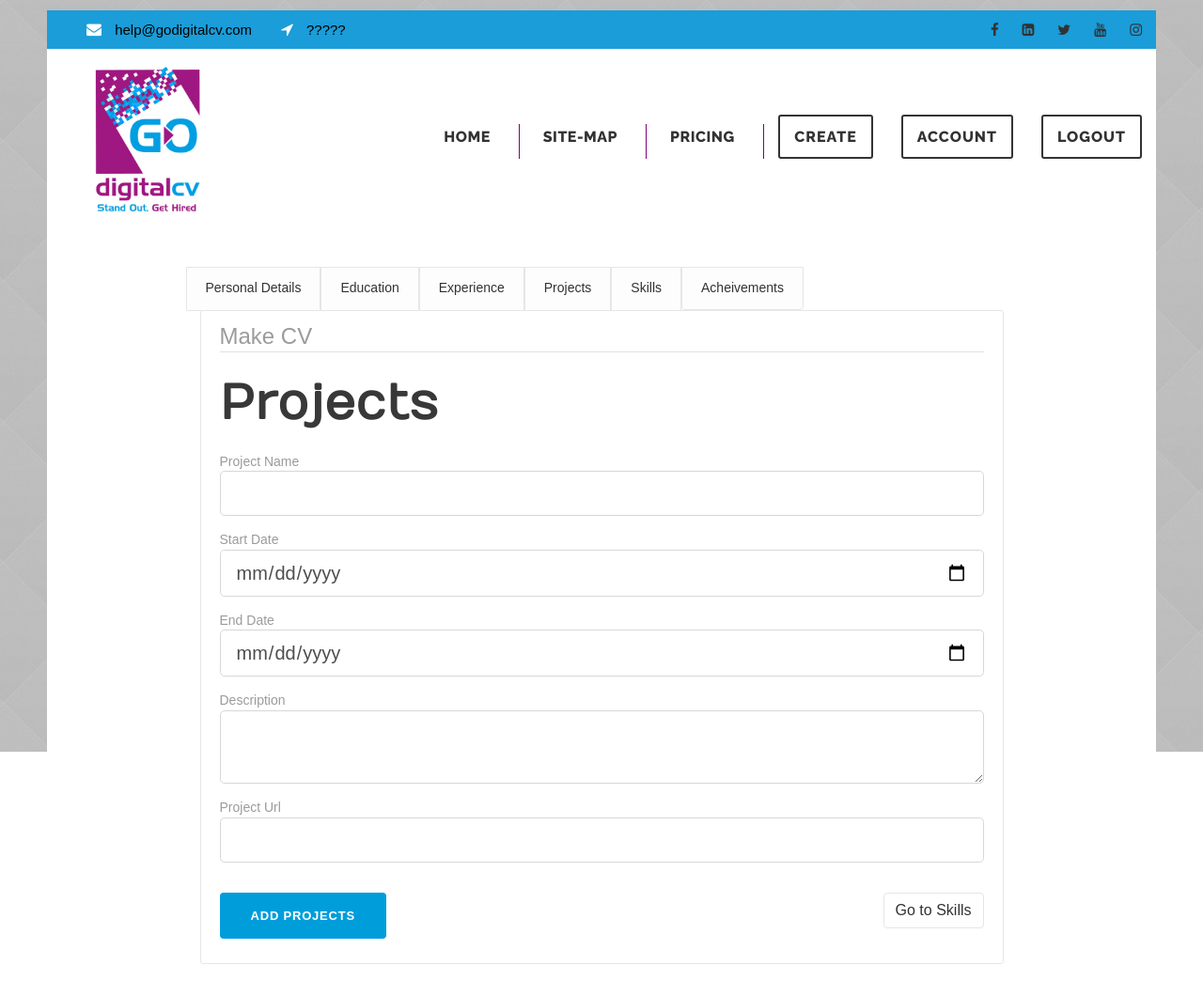
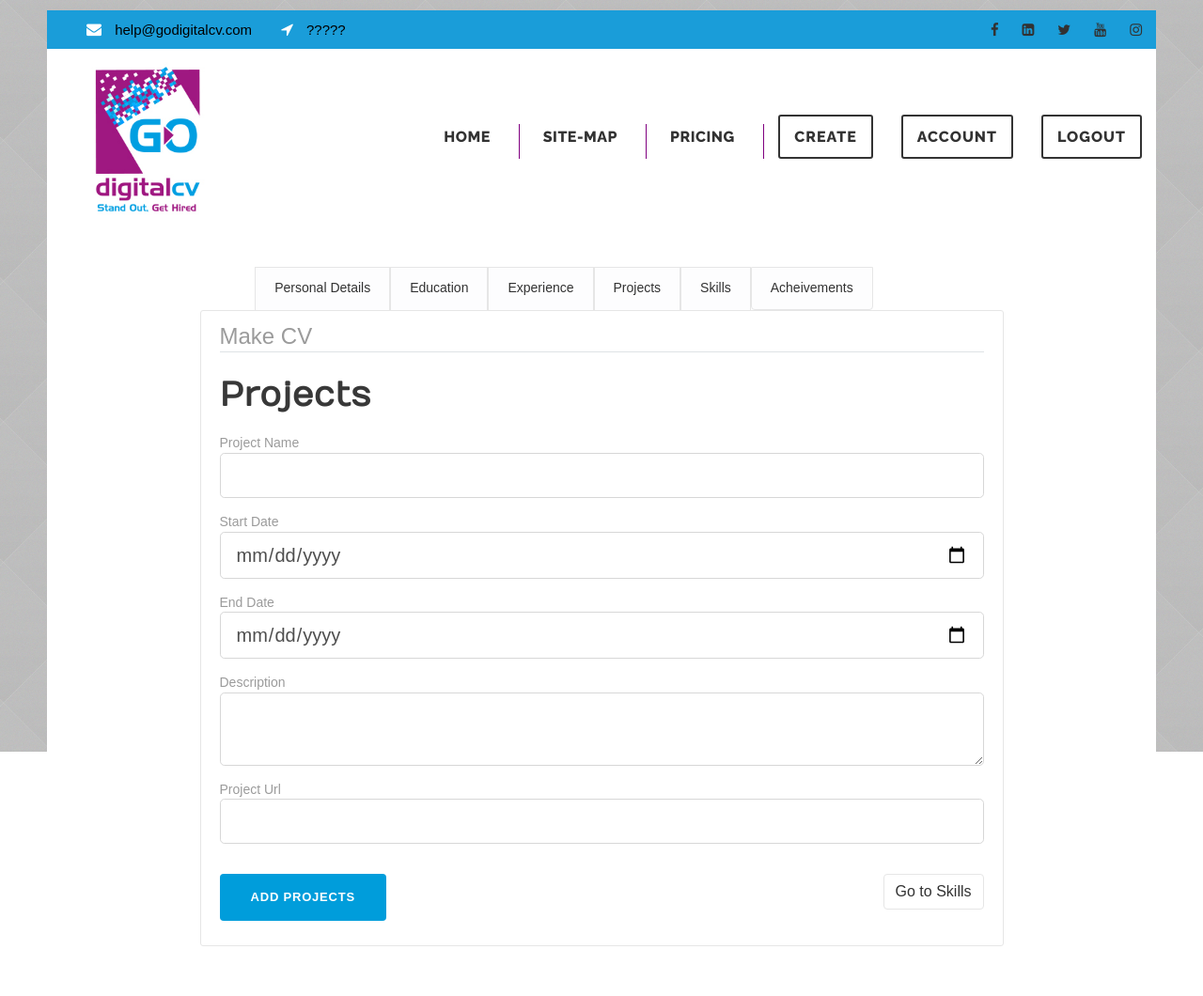
Before and after one commit to GoDigitalCV/GDCV, a Flask app: page /resume/new/projects in a window 1280 px wide. Shown: the top 1060 px of the page at 94% size. Run offline with Flask 2, Linux system fonts and the light colour scheme; a user stored in the database is signed in; data that the repository does not hold is empty; some libraries are stand-ins or nearby versions.

Commit message:
fix massive titles

```diff
--- a/resume/templates/education.html
+++ b/resume/templates/education.html
@@ -5,7 +5,7 @@
     {{ form.hidden_tag() }}
     <fieldset class="form-group" id="cloneunder">
       <legend class="border-bottom mb-4">Make CV</legend>
-      <h1>Education Details</h1>
+      <h3>Education Details</h3>
       <div id="skillclass">
         <div class="form-group">
           {{ form.college.label(class="form-control-label") }} {% if
--- a/resume/templates/experience.html
+++ b/resume/templates/experience.html
@@ -5,7 +5,7 @@
     {{ form.hidden_tag() }}
     <fieldset class="form-group" id="cloneunder">
       <legend class="border-bottom mb-4">Make CV</legend>
-      <h1>Work Experience</h1>
+      <h3>Work Experience</h3>
       <div id="skillclass">
         <div class="form-group">
           {{ form.company.label(class="form-control-label") }} {% if
--- a/resume/templates/layout.html
+++ b/resume/templates/layout.html
@@ -1204,13 +1204,13 @@
 
         <!-- CV TABS -->
         <!-- TODO flask code, if page title = ... add .active -->
+        <!-- FIXME bad bootstrap formatting -->
 
         {%if title == "New Resume" or title=="Projects" or title=="Education" or
         title=="Experience" or title == "Skills" or title == "Acheivements" %}
 
-        <div class="col-md-4">
-
-        </div>
+        <div class="col-md-4"></div>
+        <div class="col-md-1"></div>
 
         <!-- <div class="col-md-12 list-group list-group-horizontal"> -->
           <!-- <div class="content-section"> -->
--- a/resume/templates/projects.html
+++ b/resume/templates/projects.html
@@ -5,7 +5,7 @@
     {{ form.hidden_tag() }}
     <fieldset class="form-group" id="cloneunder">
       <legend class="border-bottom mb-4">Make CV</legend>
-      <h1>Projects</h1>
+      <h3>Projects</h3>
       <div id="skillclass">
         <div class="form-group">
           {{ form.projectname.label(class="form-control-label") }} {% if
```
